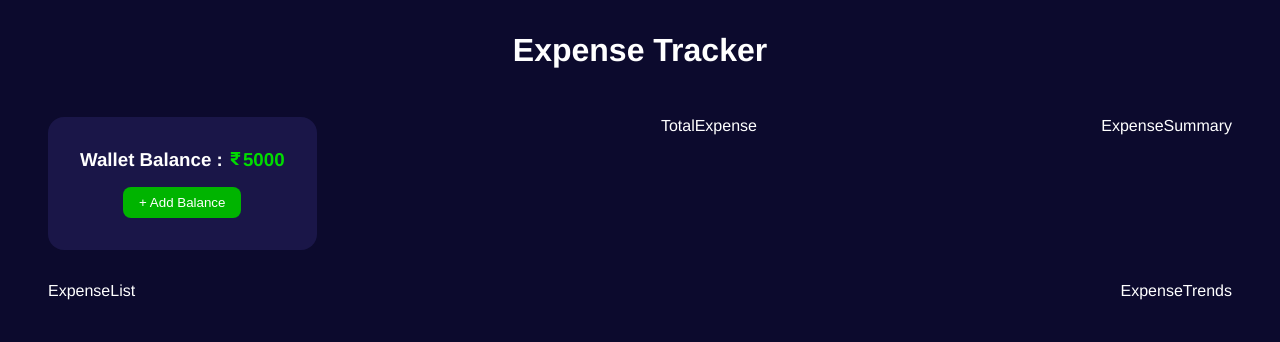
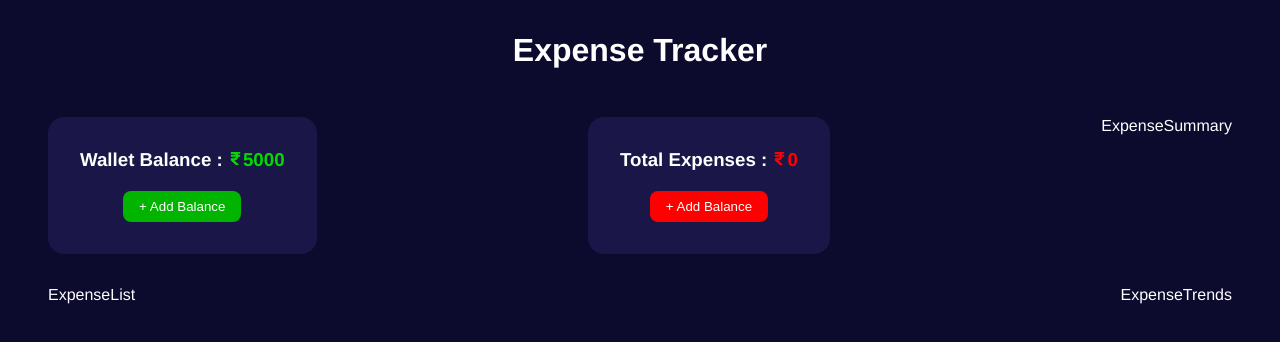
Before and after one commit to naren4488/expense-tracker, a React (Vite) app: page / in a window 1280 px wide. Shown: the top 342 px of the page. Built offline with nearby package versions, Linux system fonts and the light colour scheme.

Commit message:
total expenses componenet

```diff
--- a/src/components/add-balance-modal/AddBalanceModal.css
+++ b/src/components/add-balance-modal/AddBalanceModal.css
@@ -1,5 +1,4 @@
-button {
-  margin-top: 16px;
+.add-balance-btn {
   cursor: pointer;
   padding: 8px 16px;
   border: none;
@@ -8,7 +7,7 @@ button {
   color: white;
 }
 
-button:hover {
+.add-balance-btn:hover {
   background-color: green;
 }
 
@@ -31,12 +30,13 @@ form input {
   border: solid 1px;
 }
 
-form button {
+form .add-balance-btn {
   margin: 0;
 }
 
 .cancel-btn {
   background-color: transparent;
+  margin-top: 16px;
   color: black;
   border: solid 1px black;
 }
--- a/src/components/add-balance-modal/AddBalanceModal.tsx
+++ b/src/components/add-balance-modal/AddBalanceModal.tsx
@@ -55,7 +55,9 @@ const AddBalanceModal = ({ updateBalance }: Props) => {
 
   return (
     <>
-      <button onClick={openModal}>+ Add Balance</button>
+      <button className="add-balance-btn" onClick={openModal}>
+        + Add Balance
+      </button>
       <Modal
         isOpen={modalIsOpen}
         onRequestClose={closeModal}
@@ -73,9 +75,11 @@ const AddBalanceModal = ({ updateBalance }: Props) => {
                 onChange={(e) => setAmount(e.target.value)}
                 required
               />
-              <button type="submit">Add</button>
+              <button className="add-balance-btn" type="submit">
+                Add
+              </button>
             </form>
-            <button className="cancel-btn" onClick={closeModal}>
+            <button className="add-balance-btn cancel-btn" onClick={closeModal}>
               Cancel
             </button>
           </div>
--- /dev/null
+++ b/src/components/add-expense-modal/AddExpenseModal.css
@@ -0,0 +1,12 @@
+.add-expense-btn {
+  cursor: pointer;
+  padding: 8px 16px;
+  border: none;
+  border-radius: 8px;
+  background-color: red;
+  color: white;
+}
+
+.add-expense-btn:hover {
+  background-color: rgb(128, 0, 0);
+}
--- /dev/null
+++ b/src/components/add-expense-modal/AddExpenseModal.tsx
@@ -0,0 +1,11 @@
+import "./AddExpenseModal.css";
+
+const AddExpenseModal = () => {
+  return (
+    <>
+      <button className="add-expense-btn">+ Add Balance</button>
+    </>
+  );
+};
+
+export default AddExpenseModal;
--- a/src/components/total-expense/TotalExpense.css
+++ b/src/components/total-expense/TotalExpense.css
@@ -0,0 +1,14 @@
+.total-expense {
+  background-color: var(--bg-secondary);
+  padding: 32px 32px;
+  border-radius: 16px;
+  text-align: center;
+}
+
+.total-expense h3 {
+  margin-bottom: 20px;
+}
+
+.total-expense h3 span {
+  color: red;
+}
--- a/src/components/total-expense/TotalExpense.tsx
+++ b/src/components/total-expense/TotalExpense.tsx
@@ -1,7 +1,33 @@
+import { FaRupeeSign } from "react-icons/fa";
+import { TypeExpense } from "../../pages/HomePage";
 import "./TotalExpense.css";
+import AddExpenseModal from "../add-expense-modal/AddExpenseModal";
 
-const TotalExpense = () => {
-  return <div>TotalExpense</div>;
+type Props = {
+  expenses: TypeExpense[];
+  updateExpense: (expense: TypeExpense) => void;
+};
+const TotalExpense = ({ expenses, updateExpenses }: Props) => {
+  const getTotalExpense = (): number => {
+    console.log(expenses);
+    const totalExpenseAmount = expenses.reduce(
+      (total, expense) => total + expense.amount,
+      0
+    );
+    return totalExpenseAmount;
+  };
+  return (
+    <div className="total-expense">
+      <h3>
+        Total Expenses :{" "}
+        <span>
+          <FaRupeeSign size={15} />
+          {getTotalExpense()}
+        </span>
+      </h3>
+      <AddExpenseModal />
+    </div>
+  );
 };
 
 export default TotalExpense;
--- a/src/components/wallet-balance/WalletBalance.css
+++ b/src/components/wallet-balance/WalletBalance.css
@@ -5,6 +5,10 @@
   text-align: center;
 }
 
-h3 span {
+.wallet-balance h3 {
+  margin-bottom: 20px;
+}
+
+.wallet-balance h3 span {
   color: rgb(0, 220, 0);
 }
--- a/src/pages/HomePage.tsx
+++ b/src/pages/HomePage.tsx
@@ -6,16 +6,38 @@ import TotalExpense from "../components/total-expense/TotalExpense";
 import WalletBalance from "../components/wallet-balance/WalletBalance";
 import "./HomePage.css";
 
+export type TypeExpense = {
+  title: string;
+  amount: number;
+  date: string;
+  category: string;
+};
+
 const HomePage = () => {
-  const [walletBalance, setWalletBalance] = useState<number>(0);
+  const [walletBalance, setWalletBalance] = useState<number>(5000);
+  const [expenses, setExpenses] = useState<TypeExpense[]>([
+    { title: "", amount: 0, date: "", category: "" },
+  ]);
 
-  // checking for walletBalance from localStorage, if not found then assign 5000 for first time
+  // getting data from localStorage or else updaing localStorage on pageLoad for firt time
   useEffect(() => {
+    // walletBalance
     const walletBalanceLS = Number(localStorage.getItem("walletBalance"));
-    walletBalanceLS
-      ? setWalletBalance(walletBalanceLS)
-      : setWalletBalance(5000);
-    console.log("home page useEffect", walletBalanceLS);
+    if (walletBalanceLS) {
+      setWalletBalance(walletBalanceLS);
+    } else {
+      localStorage.setItem("walletBalance", String(walletBalance));
+    }
+
+    //   expenses
+    const dataLS = localStorage.getItem("expenses");
+    if (dataLS) {
+      const expenses = JSON.parse(dataLS);
+      setExpenses(expenses);
+    } else {
+      console.log(JSON.stringify(expenses));
+      localStorage.setItem("expenses", JSON.stringify(expenses));
+    }
   }, []);
 
   /**
@@ -29,6 +51,14 @@ const HomePage = () => {
     });
   };
 
+  /**
+   *
+   * @param expense
+   */
+  const addExpense = (expense: TypeExpense) => {
+    console.log(expense);
+  };
+
   return (
     <div className="home-page">
       <header>
@@ -40,7 +70,7 @@ const HomePage = () => {
             walletBalance={walletBalance}
             updateBalance={addBalance}
           />
-          <TotalExpense />
+          <TotalExpense expenses={expenses} updateExpense={addExpense} />
           <ExpenseSummary />
         </div>
         <div className="transactions">
```
